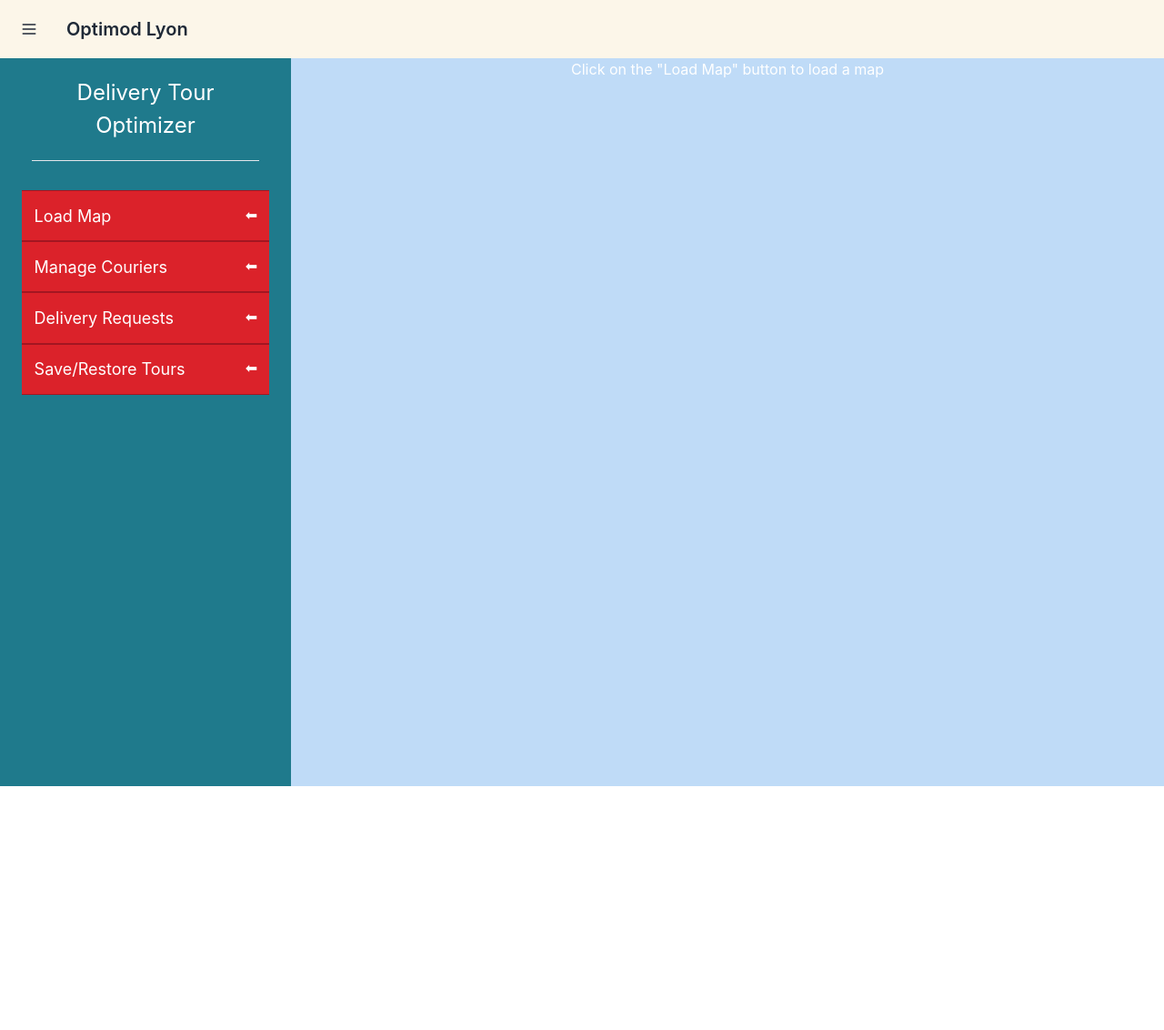
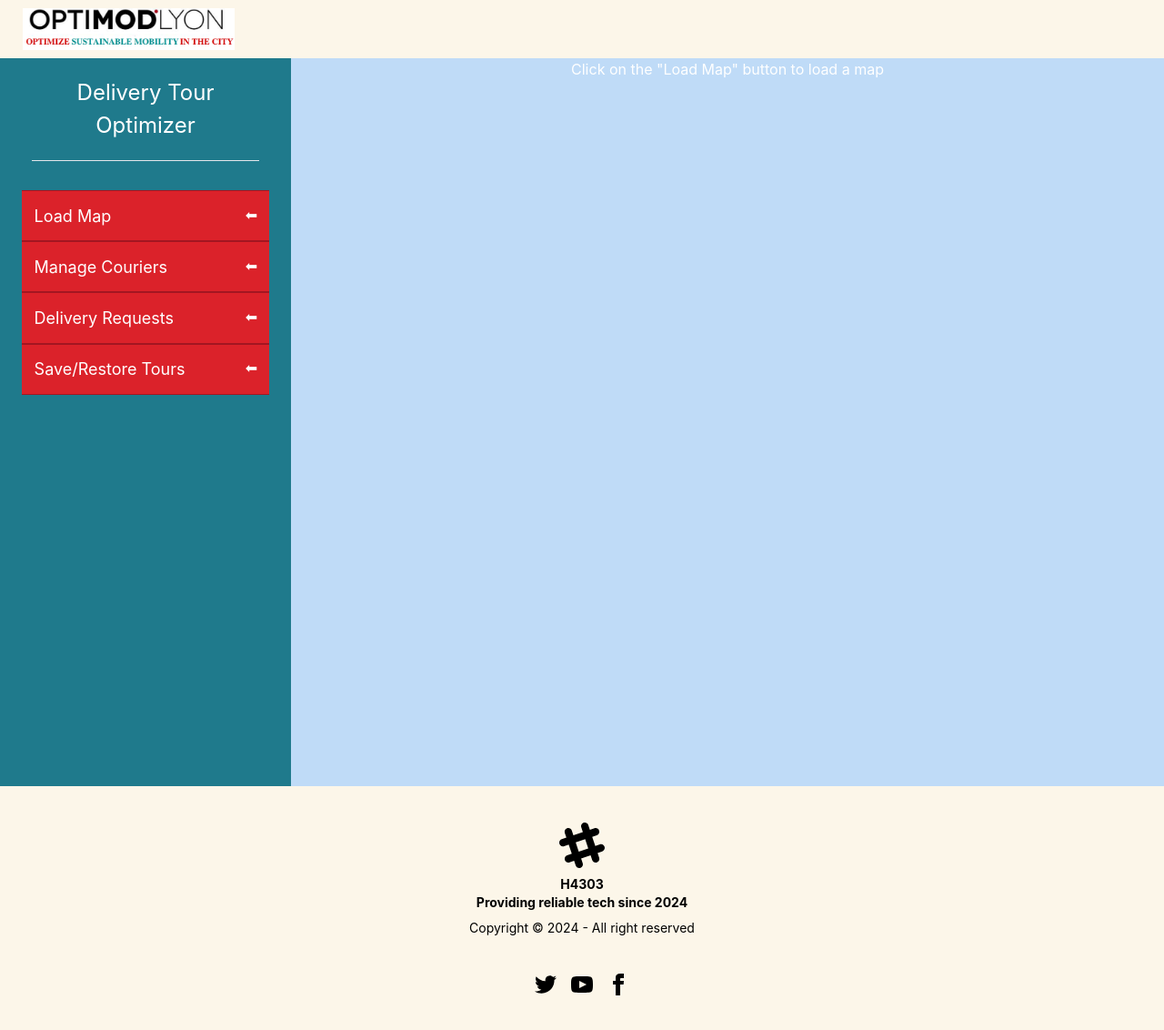
Before and after one commit to danielhabib3/optimod_lyon_front, an Angular app: page / in a window 1280 px wide. Shown: the whole page at 91% size. Before the commit the page ends 864 px from the top, so only its background shows below. Built offline with nearby package versions, Linux system fonts and the light colour scheme.

Commit message:
footer added

```diff
--- a/src/app/app.component.html
+++ b/src/app/app.component.html
@@ -1,2 +1,3 @@
 <app-header />
 <app-map />
+<app-footer />
--- a/src/app/app.component.ts
+++ b/src/app/app.component.ts
@@ -1,10 +1,11 @@
 import { Component } from '@angular/core';
 import { MapComponent } from './map/map.component';
 import { HeaderComponent } from './header/header.component';
+import { FooterComponent } from './footer/footer.component';
 
 @Component({
   selector: 'app-root',
-  imports: [MapComponent, HeaderComponent],
+  imports: [MapComponent, HeaderComponent, FooterComponent],
   templateUrl: './app.component.html',
 })
 export class AppComponent {
--- /dev/null
+++ b/src/app/footer/footer.component.html
@@ -0,0 +1,41 @@
+<footer class="footer footer-center bg-neutral-light text-black p-10">
+    <aside>
+        <svg width="50" height="50" viewBox="0 0 24 24" xmlns="http://www.w3.org/2000/svg" fill-rule="evenodd"
+            clip-rule="evenodd" class="inline-block fill-current">
+            <path
+                d="M22.672 15.226l-2.432.811.841 2.515c.33 1.019-.209 2.127-1.23 2.456-1.15.325-2.148-.321-2.463-1.226l-.84-2.518-5.013 1.677.84 2.517c.391 1.203-.434 2.542-1.831 2.542-.88 0-1.601-.564-1.86-1.314l-.842-2.516-2.431.809c-1.135.328-2.145-.317-2.463-1.229-.329-1.018.211-2.127 1.231-2.456l2.432-.809-1.621-4.823-2.432.808c-1.355.384-2.558-.59-2.558-1.839 0-.817.509-1.582 1.327-1.846l2.433-.809-.842-2.515c-.33-1.02.211-2.129 1.232-2.458 1.02-.329 2.13.209 2.461 1.229l.842 2.515 5.011-1.677-.839-2.517c-.403-1.238.484-2.553 1.843-2.553.819 0 1.585.509 1.85 1.326l.841 2.517 2.431-.81c1.02-.33 2.131.211 2.461 1.229.332 1.018-.21 2.126-1.23 2.456l-2.433.809 1.622 4.823 2.433-.809c1.242-.401 2.557.484 2.557 1.838 0 .819-.51 1.583-1.328 1.847m-8.992-6.428l-5.01 1.675 1.619 4.828 5.011-1.674-1.62-4.829z">
+            </path>
+        </svg>
+        <p class="font-bold">
+            H4303
+            <br />
+            Providing reliable tech since 2024
+        </p>
+        <p>Copyright © 2024 - All right reserved</p>
+    </aside>
+    <nav>
+        <div class="grid grid-flow-col gap-4">
+            <a>
+                <svg xmlns="http://www.w3.org/2000/svg" width="24" height="24" viewBox="0 0 24 24" class="fill-current">
+                    <path
+                        d="M24 4.557c-.883.392-1.832.656-2.828.775 1.017-.609 1.798-1.574 2.165-2.724-.951.564-2.005.974-3.127 1.195-.897-.957-2.178-1.555-3.594-1.555-3.179 0-5.515 2.966-4.797 6.045-4.091-.205-7.719-2.165-10.148-5.144-1.29 2.213-.669 5.108 1.523 6.574-.806-.026-1.566-.247-2.229-.616-.054 2.281 1.581 4.415 3.949 4.89-.693.188-1.452.232-2.224.084.626 1.956 2.444 3.379 4.6 3.419-2.07 1.623-4.678 2.348-7.29 2.04 2.179 1.397 4.768 2.212 7.548 2.212 9.142 0 14.307-7.721 13.995-14.646.962-.695 1.797-1.562 2.457-2.549z">
+                    </path>
+                </svg>
+            </a>
+            <a href="https://youtu.be/FzrywTsSk9U?si=CcccWb_WmGAwibX1">
+                <svg xmlns="http://www.w3.org/2000/svg" width="24" height="24" viewBox="0 0 24 24" class="fill-current">
+                    <path
+                        d="M19.615 3.184c-3.604-.246-11.631-.245-15.23 0-3.897.266-4.356 2.62-4.385 8.816.029 6.185.484 8.549 4.385 8.816 3.6.245 11.626.246 15.23 0 3.897-.266 4.356-2.62 4.385-8.816-.029-6.185-.484-8.549-4.385-8.816zm-10.615 12.816v-8l8 3.993-8 4.007z">
+                    </path>
+                </svg>
+            </a>
+            <a>
+                <svg xmlns="http://www.w3.org/2000/svg" width="24" height="24" viewBox="0 0 24 24" class="fill-current">
+                    <path
+                        d="M9 8h-3v4h3v12h5v-12h3.642l.358-4h-4v-1.667c0-.955.192-1.333 1.115-1.333h2.885v-5h-3.808c-3.596 0-5.192 1.583-5.192 4.615v3.385z">
+                    </path>
+                </svg>
+            </a>
+        </div>
+    </nav>
+</footer>
--- a/src/app/header/header.component.html
+++ b/src/app/header/header.component.html
@@ -1,14 +1,5 @@
 <div class="navbar bg-base-100 bg-neutral-light">
-    <div class="flex-none">
-        <button class="btn btn-square btn-ghost">
-            <svg xmlns="http://www.w3.org/2000/svg" fill="none" viewBox="0 0 24 24"
-                class="inline-block h-5 w-5 stroke-current">
-                <path stroke-linecap="round" stroke-linejoin="round" stroke-width="2" d="M4 6h16M4 12h16M4 18h16">
-                </path>
-            </svg>
-        </button>
-    </div>
-    <div class="flex-1">
-        <a class="btn btn-ghost text-xl">Optimod Lyon</a>
+    <div class="flex btn btn-ghost">
+        <img class="h-full" src="optimodLyon.png" alt="logo">
     </div>
 </div>
```
Also changed, not shown: src/app/footer/footer.component.ts (added, +11 -0 lines), src/app/footer/footer.component.css (added), 1 other file (tests, documents, lock files or other folders).
